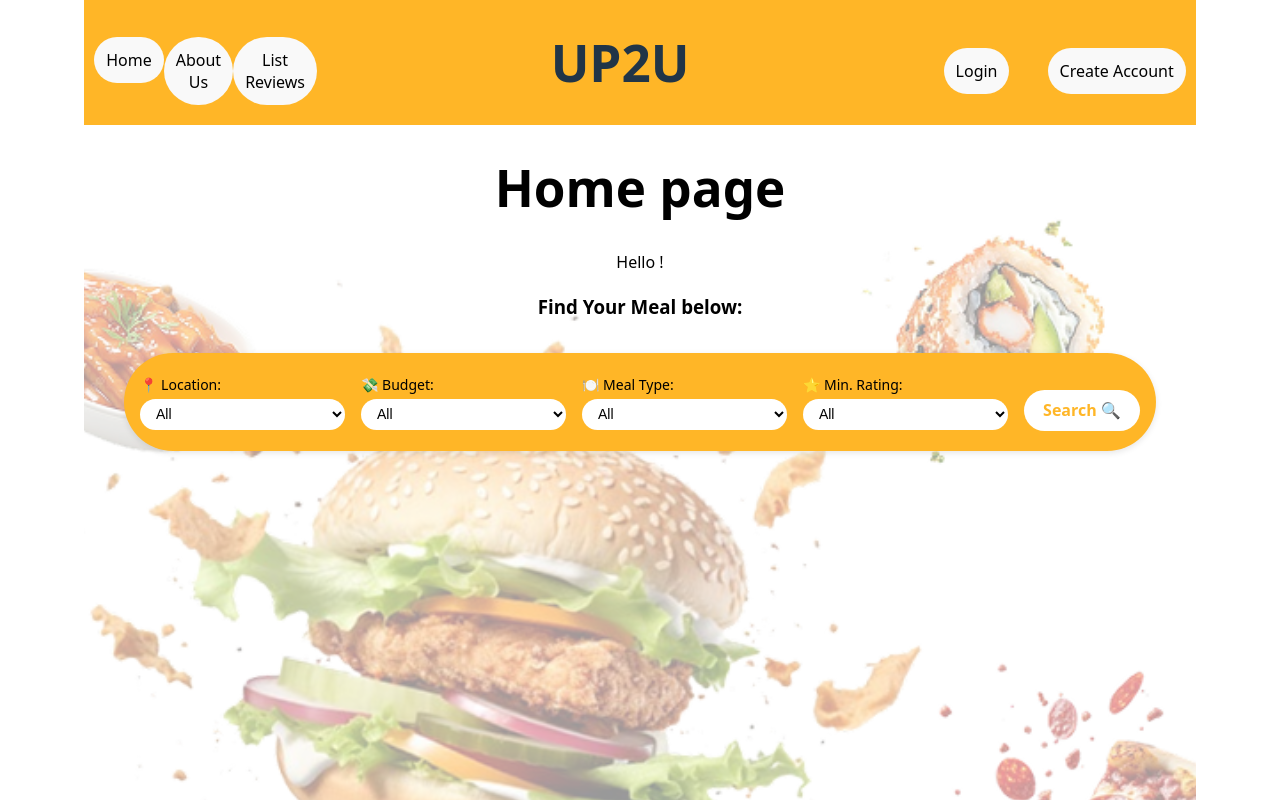
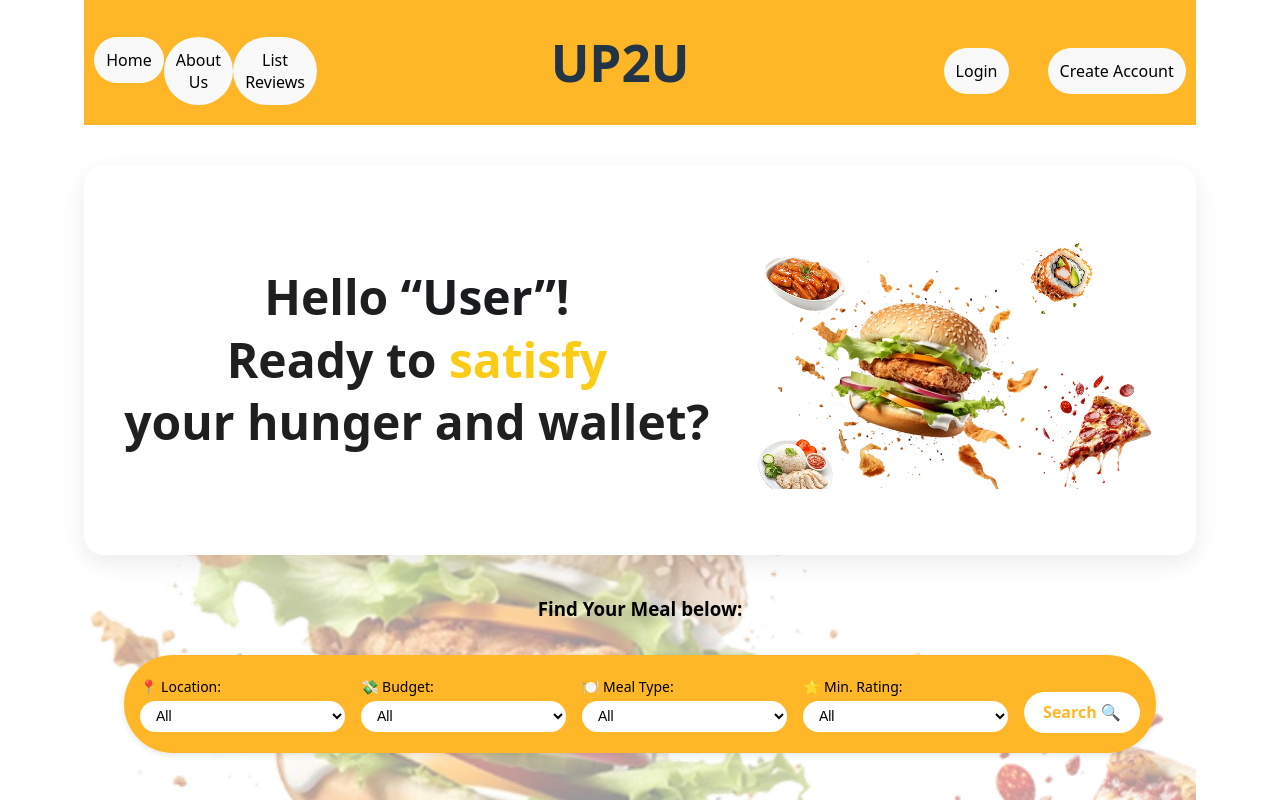
Before and after one commit to God3Tier/Heap_project, a React (Vite) app in the folder frontend/up2u-react/: page / in a window 1280 px wide. Shown: the top 800 px of the page. Built offline with nearby package versions, Linux system fonts and the light colour scheme.

Commit message:
Making the frontend prettier

```diff
--- a/frontend/up2u-react/src/pages/home.jsx
+++ b/frontend/up2u-react/src/pages/home.jsx
@@ -1,6 +1,9 @@
 import { useEffect, useState } from "react"
 import { data, Link } from "react-router-dom";
+import logo from "../assets/logo.png"
+import background from "../assets/background.png"
 import '../style/Home.css'
+
 
 export function Home(){
     const [location, setLocation] = useState("all");
@@ -22,11 +25,24 @@ export function Home(){
 
     return (
         <div className="home-body">
-            <h1>Home page</h1>
-            <p>Hello {user}!</p>
 
+          {/* Text Section */}
+          <div className="hero-section">
+            <div className="hero-text">
+              <h1>
+                Hello <span className="username">“{user || 'User'}”</span>!<br />
+                Ready to <span className="highlight">satisfy</span><br />
+                your hunger and wallet?
+              </h1>
+            </div>
+
+            <div className="hero-image">
+              <img src={background} alt="Delicious Food" />
+            </div>
+          </div>
+
+          {/* Meal Search */}
           <div className="topBody">
-                {/* <label>Background img here</label> */}
             <h3 className="background-label">Find Your Meal below: </h3>
 
             <nav className="searchBar">
--- a/frontend/up2u-react/src/pages/list-reviews.jsx
+++ b/frontend/up2u-react/src/pages/list-reviews.jsx
@@ -1,8 +1,9 @@
 import { useEffect, useState } from "react";
 import axios from "axios";
 import { StallsDropdown } from "../components/StallsDropdown";
+import "../style/ListReview.css";
 
-export function ListReviews(){
+export function ListReviews() {
   const backendUrl = import.meta.env.VITE_BACKEND_URL;
   const [toPrint, setToPrint] = useState([]);
   const [stallId, setStallId] = useState(0); //int
@@ -11,68 +12,80 @@ export function ListReviews(){
     mealType: "all",
     location: "all",
     budget: "all",
-        rating: "all"
+    rating: "all",
   };
   const [reviews, setReviews] = useState([]);
   const [selectedId, setSelectedId] = useState(0);
 
   useEffect(() => {
-        if(localStorage.getItem('username') != null){
+    if (localStorage.getItem("username") != null) {
       // setUser(localStorage.getItem('username'));
       // setUserId(localStorage.getItem('userId'));
       // setToken(localStorage.getItem('token'));
     }
-    },[]);
+  }, []);
 
   // search reviews
-    const fetchReview = async () =>{
-        try{
+  const fetchReview = async () => {
+    try {
       const getReview = await axios.get(`${backendUrl}/api/review/${stallId}`);
-            console.log('GET Success', getReview.data);
+      console.log("GET Success", getReview.data);
       setReviews(getReview.data);
 
-            const postResponse = await axios.post(`${backendUrl}/api/filter`, filterDTO);
+      const postResponse = await axios.post(
+        `${backendUrl}/api/filter`,
+        filterDTO
+      );
       setToPrint(postResponse.data);
 
-            const selectedStall = toPrint.find(item => item.stallId === selectedId);
+      const selectedStall = toPrint.find((item) => item.stallId === selectedId);
       // setStall(" " + selectedStall.name);
-        } catch(error) {
-            console.error('Error', error);
+    } catch (error) {
+      console.error("Error", error);
     }
   };
 
-
-    return(
+  return (
     <>
       <div className="list-reviews-body">
-            <StallsDropdown onChange={e => {
+        <StallsDropdown
+          onChange={(e) => {
             setStallId(e.target.value);
             setSelectedId(parseInt(e.target.value));
-                    }}/>
-            <button onClick={fetchReview}>Search</button><br/>
-
+          }}
+        />
+        <div className="search">
+        <button onClick={fetchReview}>Search 🔍</button>
+        <br />
+        </div>
         <label>Reviews for{stall}:</label>
-            <table>
+        <table className="review-table">
           <thead>
             <tr>
               <th>User:</th>
               <th>Rating:</th>
               <th>Review:</th>
-                        {/* <th>Action:</th> */}
             </tr>
           </thead>
           <tbody>
-                    {reviews.map((item, idx) => (
+            {reviews.length === 0 ? (
+              <tr>
+                <td colSpan="3" className="no-reviews">
+                  No reviews yet for this stall.
+                </td>
+              </tr>
+            ) : (
+              reviews.map((item, idx) => (
                 <tr key={idx}>
                   <td>{item.user.username}</td>
                   <td>{item.rating}</td>
                   <td>{item.reviewDescription}</td>
-                            {/* <td>Dropdown</td> */}
                 </tr>
-                    ))}
+              ))
+            )}
           </tbody>
         </table>
       </div>
     </>
-    )
+  );
 }
--- a/frontend/up2u-react/src/style/Home.css
+++ b/frontend/up2u-react/src/style/Home.css
@@ -1,6 +1,38 @@
-.home-body {
-  min-height: 100vh;
+.hero-section {
+  display: flex;
+  align-items: center;
+  justify-content: space-between;
+  background: white;
+  padding: 60px 40px;
+  border-radius: 20px;
+  max-width: 1200px;
+  margin: 40px auto;
+  box-shadow: 0 8px 24px rgba(0, 0, 0, 0.08);
+}
+
+.hero-text h1 {
+  font-size: 3rem;
+  font-weight: 700;
+  color: #1f1f1f;
+  line-height: 1.3;
+  margin: 0;
+  /* flex: 1; */
+  /* max-width: 80%; */
+}
+
+.hero-text .highlight {
+  color: #facc15;
+}
+
+.hero-text .username {
+  color: #191b1e;
+}
+
+.hero-image img {
+  max-width: 400px;
   width: 100%;
+  height: auto;
+  border-radius: 20px;
 }
 
 .home-body {
--- /dev/null
+++ b/frontend/up2u-react/src/style/ListReview.css
@@ -0,0 +1,62 @@
+.list-reviews-body {
+  max-width: 1000px;
+  margin: 50px auto;
+  padding: 20px;
+  background-color: #fffaf0;
+  border-radius: 12px;
+  box-shadow: 0 4px 12px rgba(0, 0, 0, 0.1);
+}
+
+.list-reviews-body label {
+  font-size: 18px;
+  font-weight: 600;
+  color: #333;
+  margin-bottom: 10px;
+  text-align: left;
+}
+
+.list-reviews-body button {
+  padding: 10px 20px;
+  background-color: #fbbf24;
+  border: none;
+  color: #fff;
+  font-weight: bold;
+  border-radius: 8px;
+  cursor: pointer;
+  margin-left: 12px;
+}
+
+.list-reviews-body button:hover {
+  background-color: #f59e0b;
+}
+
+table {
+  width: 100%;
+  border-collapse: collapse;
+  margin-top: 20px;
+  border-radius: 8px;
+}
+
+.search button {
+  width: auto;
+}
+thead tr {
+  background-color: #facc15;
+}
+
+th,
+td {
+  border: 1px solid #191b1e;
+  align-self: center;
+  padding: 12px;
+  text-align: left;
+}
+
+th {
+  font-weight: bold;
+  color: #333;
+}
+
+tr:nth-child(even) {
+  background-color: #f9f9f9;
+}
```
Lines whose indentation alone changed are shown as unchanged.
